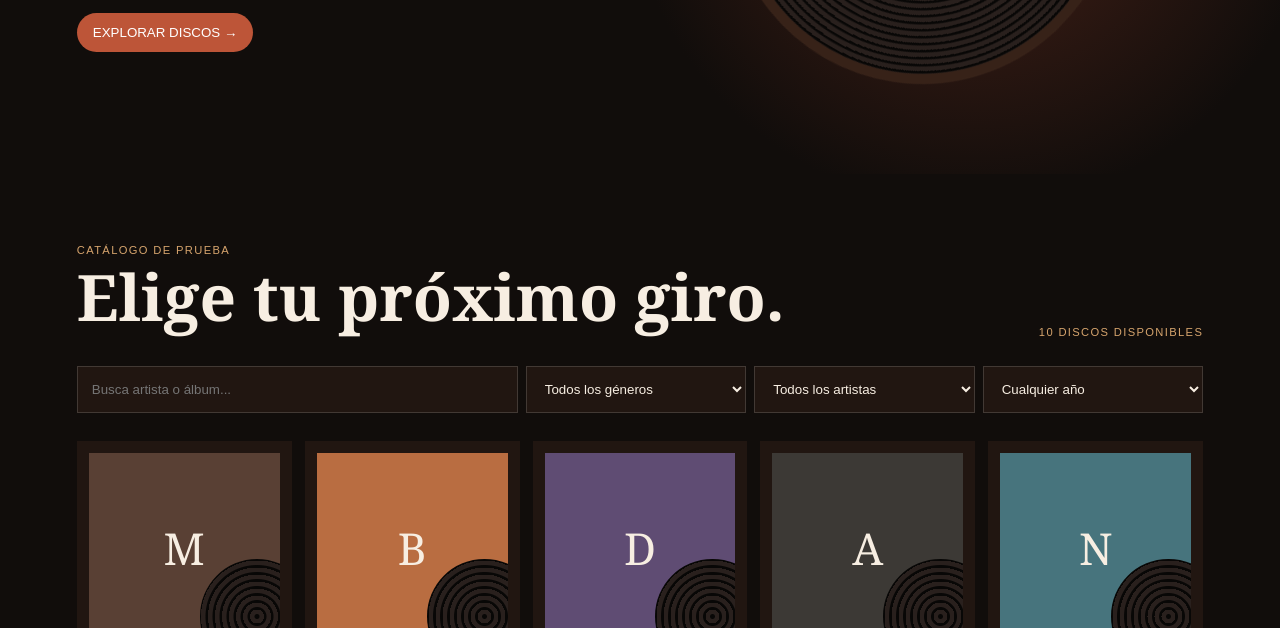
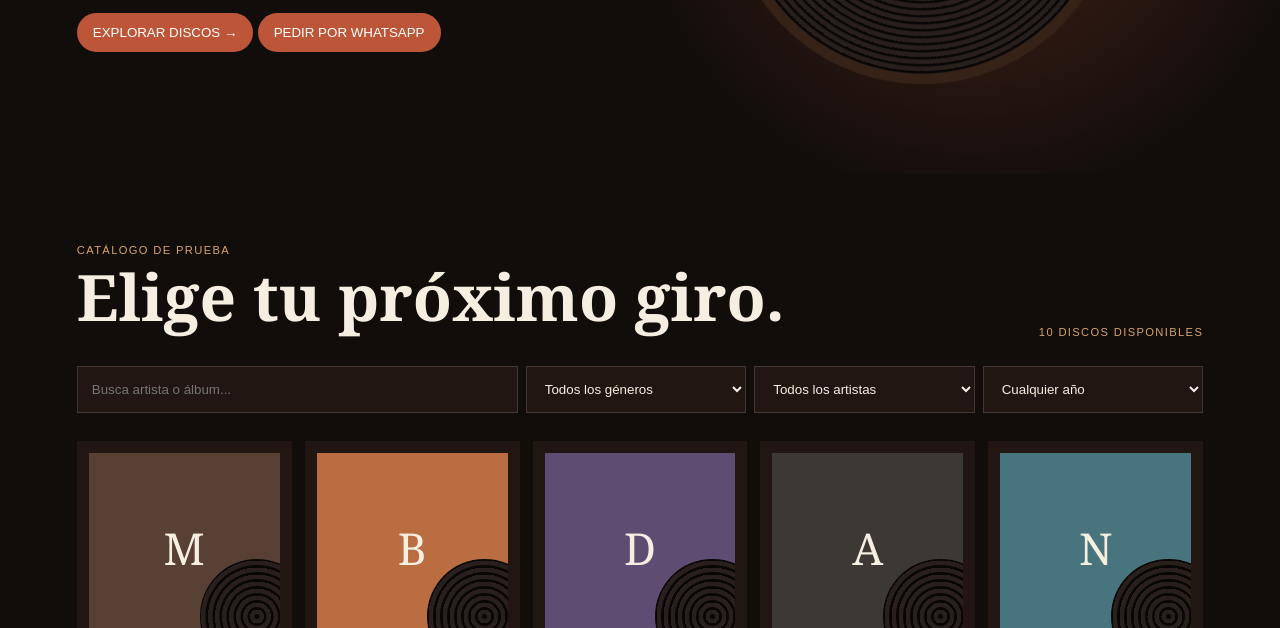
Before and after one commit to EscoDiego/vinyl-rocola, a plain HTML site: page index.html in a window 1280 px wide. Shown: the part 472-1100 px from the top of the page. Drawn offline with Linux system fonts and the light colour scheme.

Commit message:
Agrega botón de pedidos por WhatsApp

```diff
--- a/index.html
+++ b/index.html
@@ -24,6 +24,7 @@
         <h1>Tu música<br>gira <i>aquí.</i></h1>
         <p>Explora por género, artista o año. Cada vinilo cuesta $15 USD y el envío hasta tu casa es gratis.</p>
         <button class="button" onclick="document.querySelector('#catalogo').scrollIntoView()">EXPLORAR DISCOS →</button>
+        <button class="button" onclick="orderWhatsApp()">PEDIR POR WHATSAPP</button>
       </div>
       <div class="disc"></div>
     </section>
```
